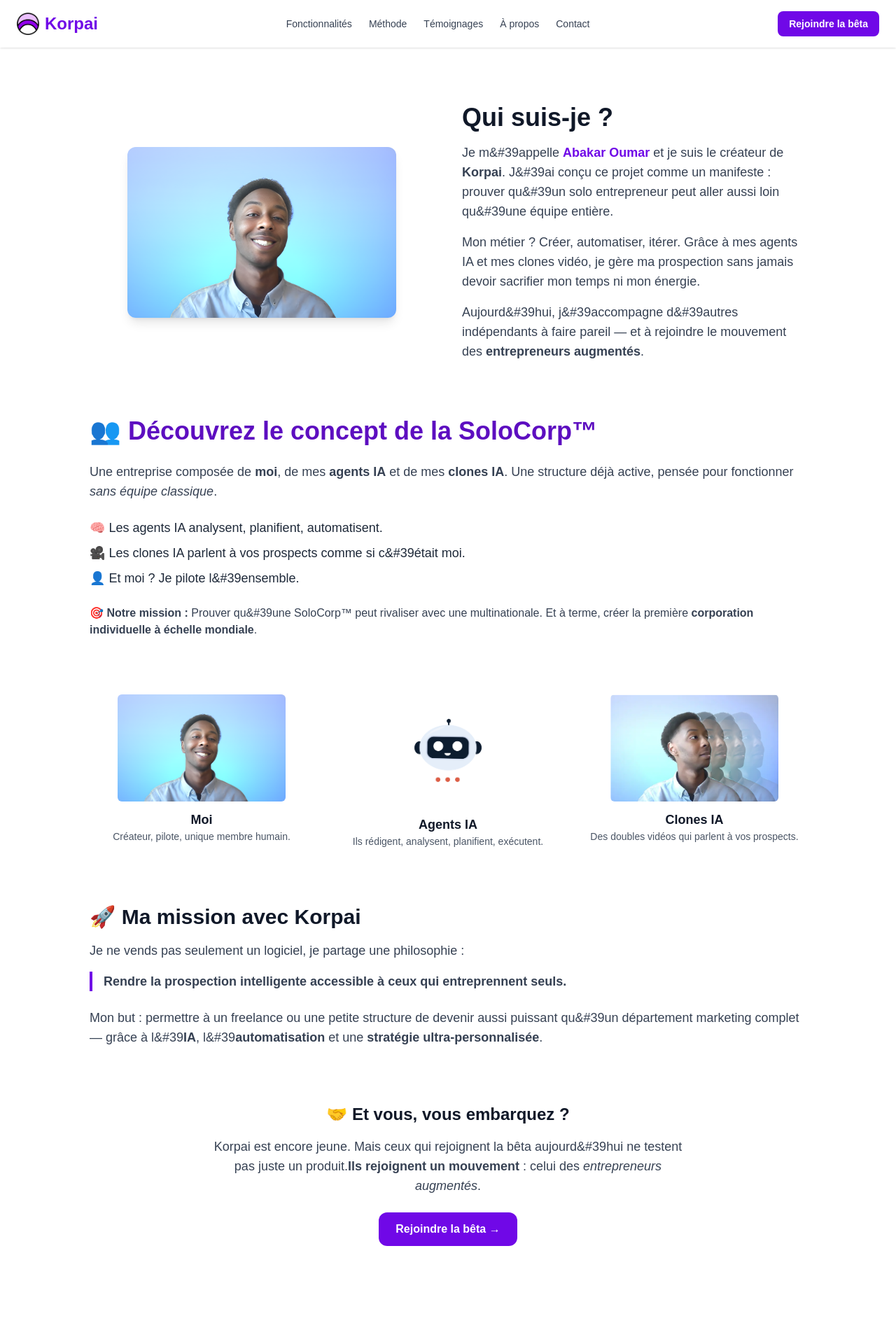
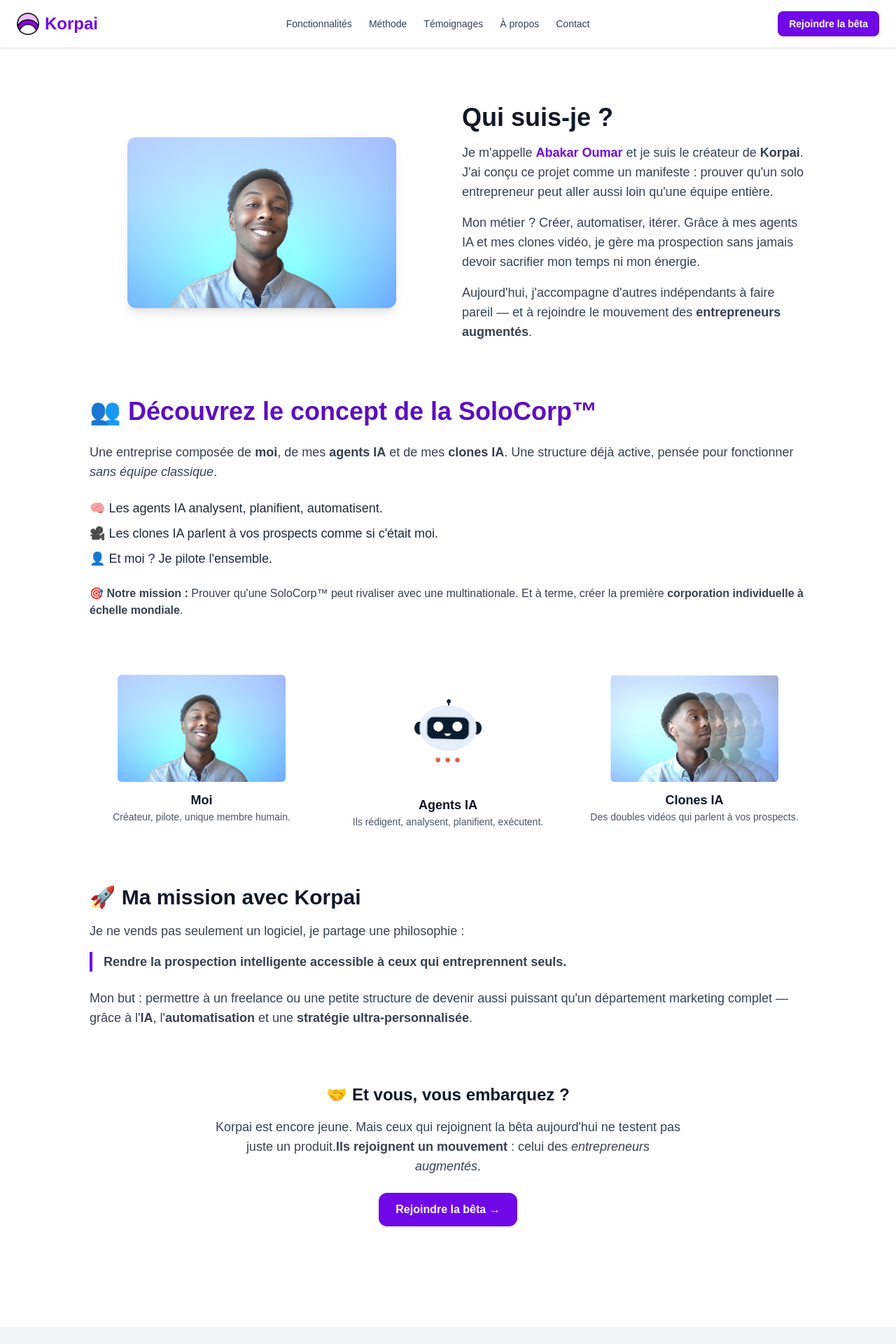
Before and after one commit to oumar-abakar/korpai, a Next.js app: page /a-propos in a window 1280 px wide. Shown: the top 1920 px of the page at 70% size. Built offline with nearby package versions, Linux system fonts and the light colour scheme.

Commit message:
aptos correction

```diff
--- a/src/app/a-propos/page.tsx
+++ b/src/app/a-propos/page.tsx
@@ -25,15 +25,15 @@
             <div>
               <h2 className="text-3xl md:text-4xl font-bold text-gray-900 mb-4">Qui suis-je ?</h2>
               <p className="text-lg text-gray-700 mb-4">
-                Je m&#39appelle <strong className="text-violet-700">Abakar Oumar</strong> et je suis le créateur de <strong>Korpai</strong>.
-                J&#39ai conçu ce projet comme un manifeste : prouver qu&#39un solo entrepreneur peut aller aussi loin qu&#39une équipe entière.
+                Je m&#39;appelle <strong className="text-violet-700">Abakar Oumar</strong> et je suis le créateur de <strong>Korpai</strong>.
+                J&#39;ai conçu ce projet comme un manifeste : prouver qu&#39;un solo entrepreneur peut aller aussi loin qu&#39;une équipe entière.
               </p>
               <p className="text-lg text-gray-700 mb-4">
                 Mon métier ? Créer, automatiser, itérer. Grâce à mes agents IA et mes clones vidéo,
                 je gère ma prospection sans jamais devoir sacrifier mon temps ni mon énergie.
               </p>
               <p className="text-lg text-gray-700">
-                Aujourd&#39hui, j&#39accompagne d&#39autres indépendants à faire pareil — et à rejoindre le mouvement
+                Aujourd&#39;hui, j&#39;accompagne d&#39;autres indépendants à faire pareil — et à rejoindre le mouvement
                 des <strong>entrepreneurs augmentés</strong>.
               </p>
             </div>
@@ -51,12 +51,12 @@
 
             <ul className="text-base md:text-lg text-gray-800 space-y-2 mb-6">
               <li>🧠 Les agents IA analysent, planifient, automatisent.</li>
-              <li>🎥 Les clones IA parlent à vos prospects comme si c&#39était moi.</li>
-              <li>👤 Et moi ? Je pilote l&#39ensemble.</li>
+              <li>🎥 Les clones IA parlent à vos prospects comme si c&#39;était moi.</li>
+              <li>👤 Et moi ? Je pilote l&#39;ensemble.</li>
             </ul>
 
             <p className="text-md text-gray-700 mb-6">
-              🎯 <strong>Notre mission :</strong> Prouver qu&#39une SoloCorp™ peut rivaliser avec une multinationale.
+              🎯 <strong>Notre mission :</strong> Prouver qu&#39;une SoloCorp™ peut rivaliser avec une multinationale.
               Et à terme, créer la première <strong>corporation individuelle à échelle mondiale</strong>.
             </p>
           </section>
@@ -113,7 +113,7 @@
             </blockquote>
             <p className="text-lg text-gray-700">
               Mon but : permettre à un freelance ou une petite structure de devenir aussi puissant
-              qu&#39un département marketing complet — grâce à l&#39<strong>IA</strong>, l&#39<strong>automatisation</strong> et une <strong>stratégie ultra-personnalisée</strong>.
+              qu&#39;un département marketing complet — grâce à l&#39;<strong>IA</strong>, l&#39;<strong>automatisation</strong> et une <strong>stratégie ultra-personnalisée</strong>.
             </p>
           </section>
 
@@ -124,7 +124,7 @@
             </h2>
             <p className="text-lg text-gray-700 max-w-2xl mx-auto mb-6">
               Korpai est encore jeune.
-              Mais ceux qui rejoignent la bêta aujourd&#39hui ne testent pas juste un produit.
+              Mais ceux qui rejoignent la bêta aujourd&#39;hui ne testent pas juste un produit.
               <strong>Ils rejoignent un mouvement</strong> : celui des <em>entrepreneurs augmentés</em>.
             </p>
             <a
```
